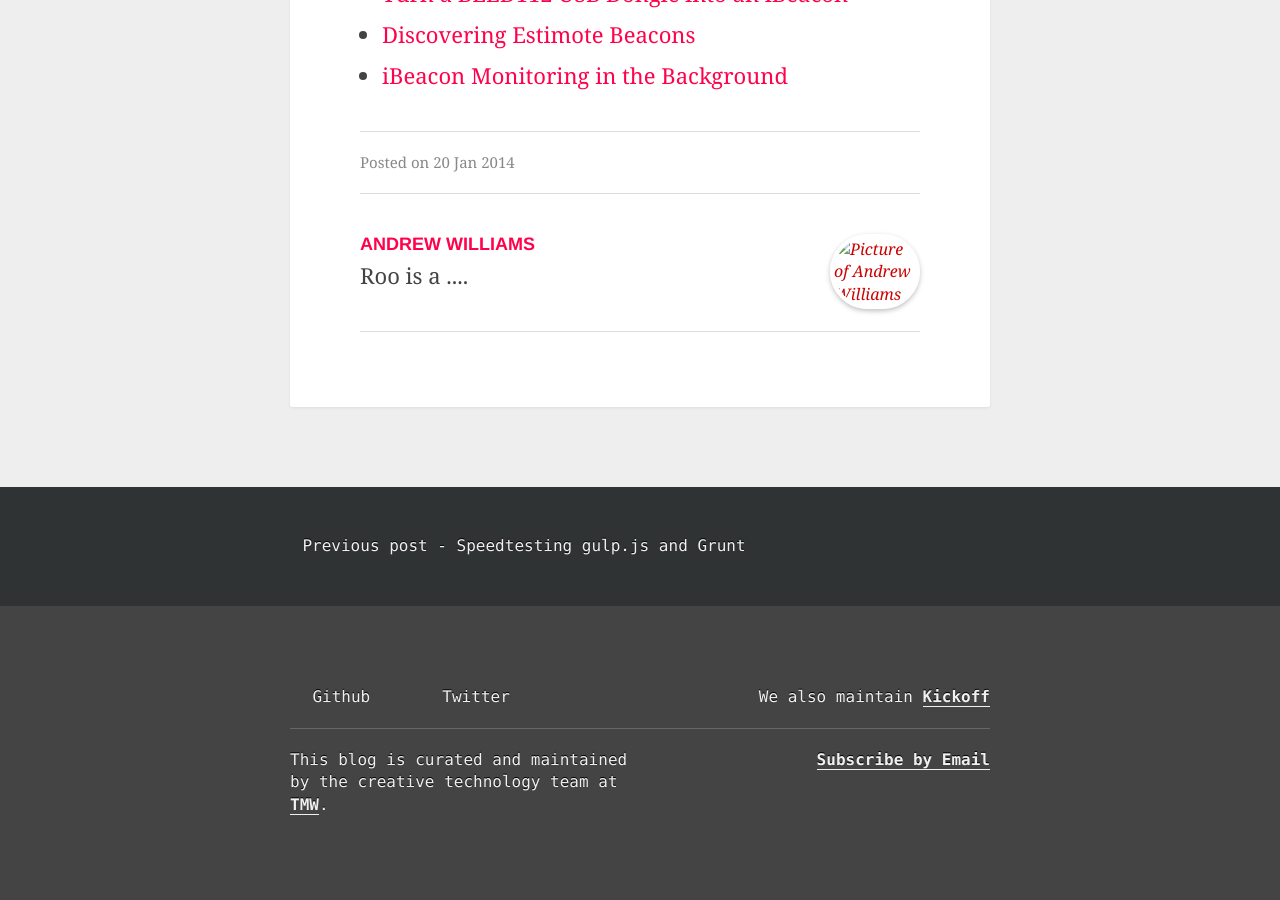
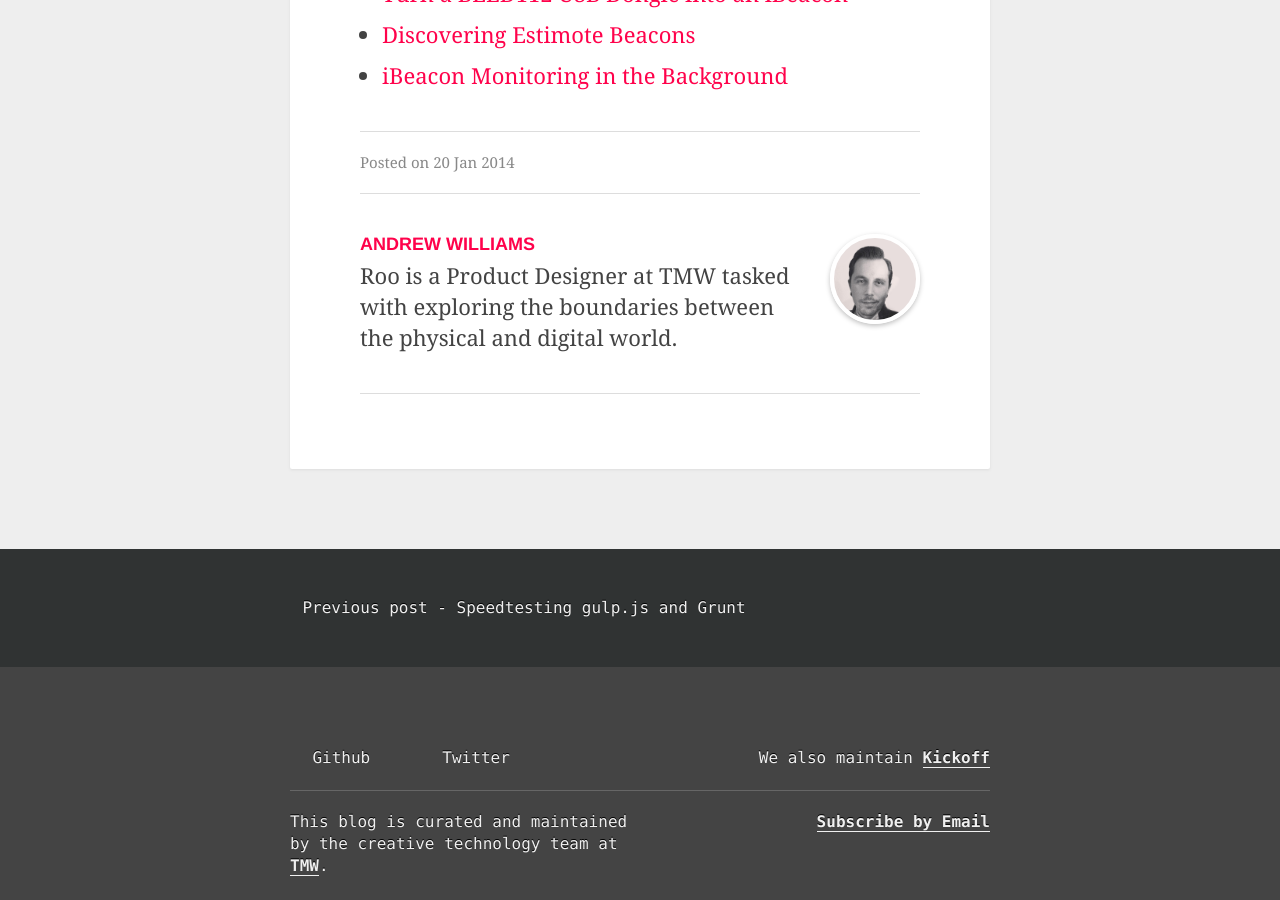
Before and after one commit to tmwagency/labs-blog, a Jekyll site: the page built from _posts/2014-01-20-hyping-the-ibeacon.md, in a window 1280 px wide and 900 px high, scrolled down 4887 px. Built offline with Jekyll 4.4.1, drawn with Linux system fonts in a browser that asks for light colours; some web fonts are replaced; Markdown is read by kramdown in place of the engine named in the settings; a script that is not in the unit is left out; comment, search, counter and statistics services are not loaded.

Commit message:
Pushing new ibeacon post [[doozy]]

```diff
--- a/_config.yml
+++ b/_config.yml
@@ -24,7 +24,7 @@ authors:
     short_desc: Ashley is a Creative Technologist at TMW.  After reading about Amazon’s new delivery plans, he is currently preparing for the advent of Skynet and welcomes our new drone overlords.
     avatar: anolan.jpeg
     email: anolan@tmw.co.uk
-    web: http://www.dragongraphics.co.uk
+    web: http://www.ashleynolan.co.uk
     twitter: AshNolan_
     github: ashleynolan
 
@@ -57,7 +57,7 @@ authors:
 
   roo:
     display_name: Andrew Williams
-    short_desc: Roo is a ....
+    short_desc: Roo is a Product Designer at TMW tasked with exploring the boundaries between the physical and digital world.
     avatar: awilliams.jpeg
     email: awilliams@tmw.co.uk
     web:
```
Also changed, not shown: img/authors/awilliams.jpeg (added), 6 other files.
